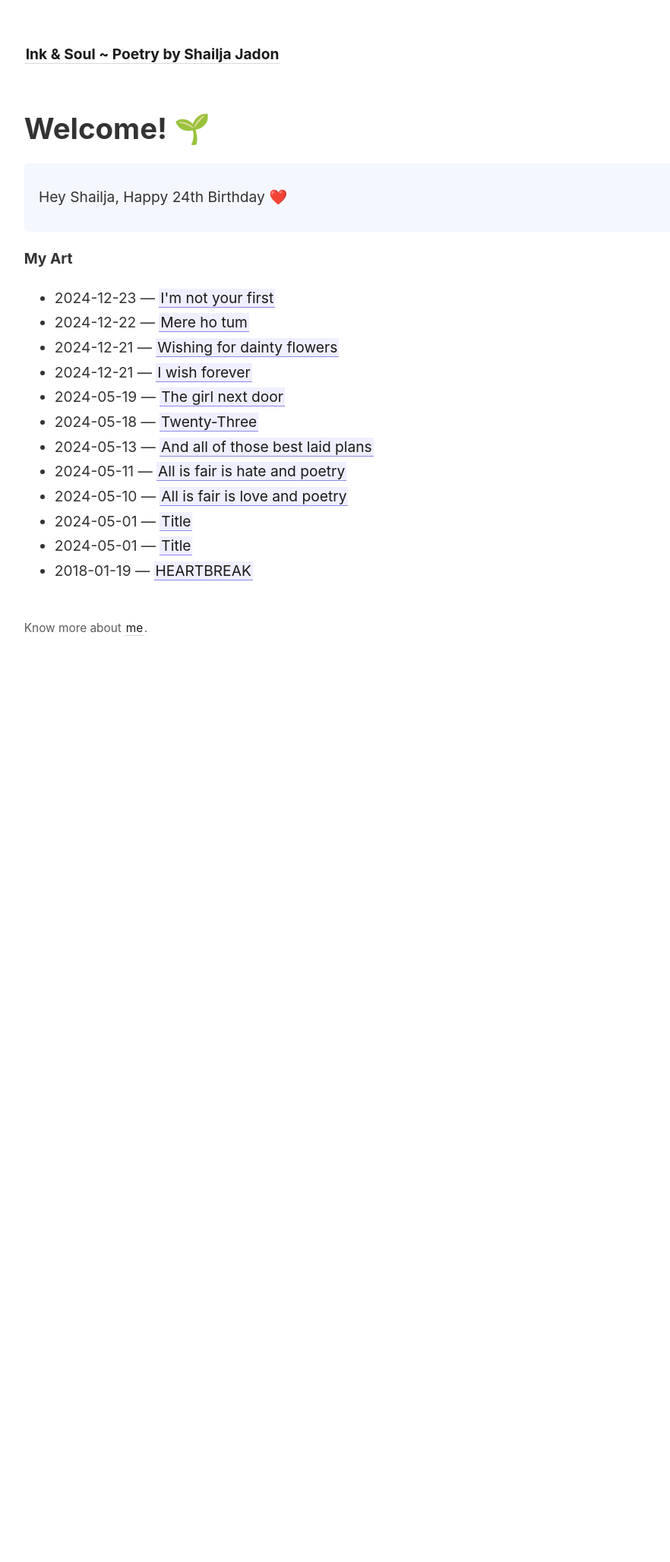
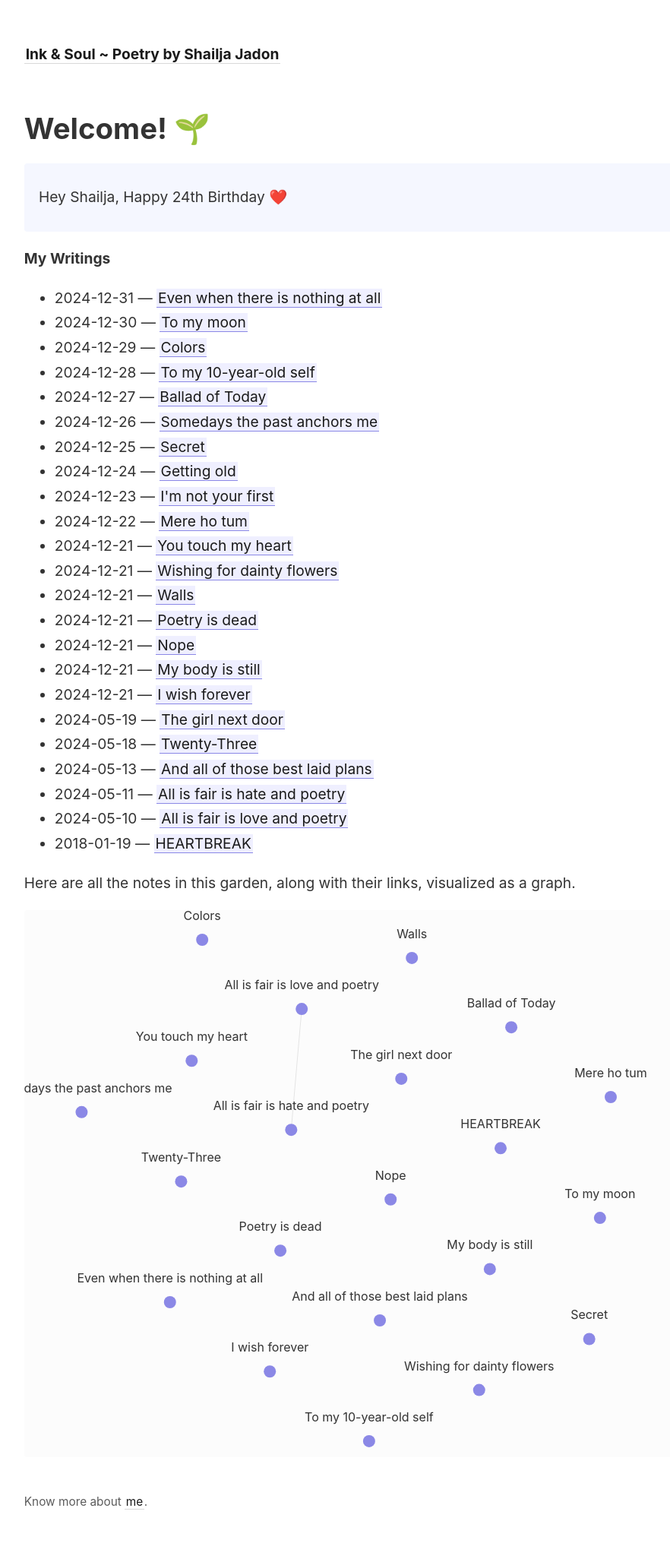
Before and after one commit to tusharnankani/poem, a Jekyll site: the page built from _pages/index.md, in a window 1280 px wide. Shown: the whole page at 76% size, without its empty margins (45-927 px from the left). Built offline with Jekyll 4.4.1, drawn with Linux system fonts in a browser that asks for light colours; before the commit the page ends 906 px from its top, so only the background shows below that.

Commit message:
2024 done

```diff
--- a/_layouts/note.html
+++ b/_layouts/note.html
@@ -44,6 +44,6 @@ layout: default
 
 <hr>
 
-<!-- <p>Here are all the notes in this garden, along with their links, visualized as a graph.</p> -->
+<!-- <p>Here are all the notes in this garden, along with their links, visualized as a graph.</p>
 
-<!-- {% include notes_graph.html %} -->
+{% include notes_graph.html %} -->
--- a/_notes/0.md
+++ /dev/null
@@ -1,9 +0,0 @@
----
-title: Title
-date: 2024-05-01
----
-
-<div class="poetry">
-
-
-</div>
--- /dev/null
+++ b/_notes/2024/Ballad of Today.md
@@ -0,0 +1,33 @@
+---
+title: Ballad of Today
+date: 2024-12-27
+---
+
+<div class="poetry">
+
+Here I am again today,
+Sipping coffee with no sugar.
+Remembered the first day we met,
+When you called me out for being a looker.
+
+Here I am again today,
+Listening to songs too loud for me.
+Remembered the day we talked along,
+Standing in the sun by the sea.
+
+Here I am again today,
+Reading our age old conversations,
+Remembering the day we almost fought,
+Recalling even our bleakest confrontation.
+
+Here I am again today,
+Weeping by your grave.
+Remembered the day you told me to love again,
+But I have already spent all that I saved.
+
+Here I am again today,
+Doing the things you loved to do,
+Holding these shards my hands run red,
+Holding pieces of me that are stained with you.
+
+</div>
--- /dev/null
+++ b/_notes/2024/Colors.md
@@ -0,0 +1,29 @@
+---
+title: Colors
+date: 2024-12-29
+---
+
+<div class="poetry">
+
+O dear rainbow paint me too,
+Fill my life with your hue.
+A mother's love as pure as white,
+Who cares and loves and holds me tight.
+A father's strength as robust as tawny,
+To clutch me when I'm thin and scrawny.
+The amity of a friend jolly and mellow,
+Like sunflowers blooming bright and yellow.
+And maybe a love to share my drink,
+Who embraces me through dusk's pink.
+O dear rainbow paint me too,
+Fill heart with your hue.
+A spoonful smile like golden honey,
+A green disdain for greed of money.
+A bit of grey won't do no harm,
+A pinch of crimson for some charm.
+A little azure just for grace,
+Like a ruby red rose no one can replace.
+O dear rainbow I want to be like you,
+Not one or two but all your hues.
+
+</div>
--- /dev/null
+++ b/_notes/2024/Even when there is nothing at all.md
@@ -0,0 +1,14 @@
+---
+title: Even when there is nothing at all
+date: 2024-12-31
+---
+
+<div class="poetry">
+
+And no one stands on the other side of the call.
+Even if you and I have nothing to say,
+And we stand under skies painted grey.
+Even when our hearts are shaded by blue,
+I'll never stop loving you
+
+</div>
--- /dev/null
+++ b/_notes/2024/Getting old.md
@@ -0,0 +1,33 @@
+---
+title: Getting old
+date: 2024-12-24
+---
+
+<div class="poetry">
+
+NOW I KEEP,
+OUR PICTURES IN A FOLDER.
+AND I CAN SEE HOW
+I'M GETTING OLD BUT,
+YOU'RE GETTING OLDER.
+
+I MISS HOW EVERYTIME I CRIED,
+I HAD YOUR SHOULDER.
+NOW THAT YOU'RE AWAY,
+I CAN FEEL HOW,
+I'M GETTING OLD,
+BUT YOU'RE GETTING OLDER.
+
+YEARS MAKE ME UGLY,
+AND MY HEART COLDER,
+BUT THERE'S A SEARING REALISATION,
+THAT IF I'M GETTING OLD,
+YOU'RE GETTING OLDER.
+
+TIME WON'T STOP,
+AND I CAN'T HOLD HER.
+OH BUT HOW I WISH,
+EVEN IF I'M GETTING GETTING OLD,
+YOU'RE WEREN'T GETTING OLDER...
+
+</div>
--- /dev/null
+++ b/_notes/2024/My body is still.md
@@ -0,0 +1,29 @@
+---
+title: My body is still
+date: 2024-12-21
+---
+
+Anxiety
+
+<div class="poetry">
+
+My body is still
+But my bones shake from within.
+My mind is broken
+Under my unbroken skin
+
+I am only plodding through
+So how is time running fast
+Life is supposed to be serene
+But it's somehow aghast
+
+There is so much to do
+And I'm falling behind
+So to cope I believe
+It's all in my mind
+
+</div>
+
+### Context
+
+This is from the time I was prepping for GRE for the second time. I don't think I've had anxiety like I did during that time.
--- /dev/null
+++ b/_notes/2024/Nope.md
@@ -0,0 +1,41 @@
+---
+title: Nope
+date: 2024-12-21
+---
+
+<div class="poetry">
+
+You string all these words,
+But none make sense to me,
+Your love holds me tight,
+'Til I can't breathe.
+You give your all,
+You make me smile,
+You're the best man,
+I have met in a while.
+You wash my shore,
+With gentle salt breeze.
+But I'm not a sailor,
+Of a calm still sea.
+Hands on hands
+Your touch so divine
+Give me the rush
+Like whiskey or wine
+Everything is perfect
+But not quite right
+Everytime I say so
+You find me impolite
+You made us dance
+On these failing rhythms
+Blind to see us scattering
+Through these prisms
+We need to stop
+You must let go
+The nights get darker
+With the sinking moon's glow
+No matter how long we dance
+In this nightly incandescence
+Your love for me
+Would never make sense
+
+</div>
--- /dev/null
+++ b/_notes/2024/Poetry is dead.md
@@ -0,0 +1,22 @@
+---
+title: Poetry is dead
+date: 2024-12-21
+---
+
+<div class="poetry">
+
+Poetry is dead
+Like petals of roses
+That rot and fell
+Like stories old
+That do not sell
+Like barren lands
+That do not yield
+Like open wounds
+That aren't healed
+Like words
+That are left unsaid
+My heart is gone
+And my poetry is dead
+
+</div>
--- /dev/null
+++ b/_notes/2024/Secret.md
@@ -0,0 +1,13 @@
+---
+title: Secret
+date: 2024-12-25
+---
+
+<div class="poetry">
+
+To my sun, moon and all my stars
+I'll paint your name in glitter hearts
+We'll burn ourselves in the night's blue
+A starry secret between me and you
+
+</div>
--- /dev/null
+++ b/_notes/2024/Somedays the past anchors me.md
@@ -0,0 +1,30 @@
+---
+title: Somedays the past anchors me
+date: 2024-12-26
+---
+
+<div class="poetry">
+
+Finally
+Somedays the past anchors me down,
+Other days its love tied around.
+Sometimes an invisible chain of no feelings at all,
+Hiding from sight and building walls.
+Locking rooms with my loneliness,
+Just to feel home only once.
+I love stargazing on the darkest nights,
+Knowing they died away burning bright.
+I'm all just fine but I don't like me so,
+Thinking I'm flying when I'm falling below.
+For days just wishing to be on the other side,
+Not anchored and drowned by the tides.
+Not tied or chained but balanced fine.
+Not building walls around stifling signs.
+Making room for all that comes.
+Waiting and watching what my chaos becomes.
+On the scales of black and white, I've settled for gray.
+After long long nights, it's finally day.
+Now that I've made peace with me,
+I know that I've finally set myself free.
+
+</div>
--- /dev/null
+++ b/_notes/2024/To my 10-year-old self.md
@@ -0,0 +1,69 @@
+---
+title: To my 10-year-old self
+date: 2024-12-28
+---
+
+<div class="poetry">
+
+Oh, look at you
+So young and fragile
+And look at me
+So old and agile.
+Oh, look at you
+So innocent and pure
+And look at me
+Too worldly and sure.
+So, I’ll tell you a word or two
+Just keep them in your heart
+For they may hold you up
+When you’re falling apart.
+Some people will stay
+Some people will leave.
+They will make you tough
+They will make you believe.
+They may give you smiles
+They may give you pain.
+You’ll have some losses
+But you’ll earn some gains.
+Be grateful to the angels
+But not the marshy men
+Cause if they let you down once
+They might as well do it again.
+Often good is very little
+And evil everywhere
+But a deal with the devil
+Would be an illicit affair.
+There will be times
+When life will seem farse
+You might be alone
+Or a hope too sparse
+That is okay
+You will be just fine.
+To make you strong
+Is probably the cosmic design.
+You will be judged
+On what you speak.
+You will be judged
+When you are weak.
+You will be judged
+On your choice of men.
+You will be judged
+On the words of your pen.
+But you too are doubly edged
+Good and evil both conjoint.
+You aren’t just any one
+But side of the same coin.
+Your soul is fire
+And your heart is ice
+And fates turn faces
+Like a rolling dice.
+Have yourself as you are
+And fates will turn your way
+Life won’t be a fairyland
+But a good place to stay.
+So, who am I?
+You may sit and ponder
+Just know that
+I am you but stronger.
+
+</div>
--- /dev/null
+++ b/_notes/2024/To my moon.md
@@ -0,0 +1,25 @@
+---
+title: To my moon
+date: 2024-12-30
+---
+
+<div class="poetry">
+
+Sea touches the sand,
+With its eb and flow,
+Their love is the tide,
+That comes and goes.
+Sun burns for the moon,
+Moon sings to its sweet,
+They love from distance,
+Cursed to never meet.
+Love is a bane.
+Love is a boon.
+You can be the sea.
+You can be the moon.
+I'll be your sand,
+When things go wrong,
+Or be your sun,
+To listen to your song.
+
+</div>
--- /dev/null
+++ b/_notes/2024/Walls.md
@@ -0,0 +1,33 @@
+---
+title: Walls
+date: 2024-12-21
+---
+
+<div class="poetry">
+
+I've built all these walls
+Too high to climb
+It's dark and lonely
+Almost like death inside
+I've chipped all my nails
+When I clawed these walls
+I lose to myself
+In all my rubbish brawls
+I screamed so loud
+I lost my voice
+The wall stood menacingly
+With all its poise
+All these punches
+Broke my bones
+The walls are closing in
+To my darkest zones
+It's my choice
+To walk down the ledge
+But I think it's the walls
+That push me off the edge
+And I keep falling
+Thinking I'm too broken
+Though doors were never closed
+But never really opened
+
+</div>
--- /dev/null
+++ b/_notes/2024/You touch my heart.md
@@ -0,0 +1,26 @@
+---
+title: You touch my heart
+date: 2024-12-21
+---
+
+<div class="poetry">
+
+To my dearest,
+You touch my heart
+But not like lovers do
+You make me smile
+With a joke or two
+You listen to me
+And about my day
+I know I won't
+But I hope I'd stay
+Even if I do
+We'll run out of time
+So to keep you here
+I string this rhyme
+Something to look upon
+When we drift apart
+Reminding me
+How you touched my heart
+
+</div>
--- a/_notes/raw/sample.md
+++ /dev/null
@@ -1,23 +0,0 @@
----
-title: Title
-date: 2024-05-01
----
-
-### Context
-
-Poetry background and context setting
-
-# Title
-
-<div class="poetry">
-
-Stanza 1,
-line 1,
-line 2,
-
-
-Stanza 2,
-line 1,
-line 2,
-
-</div>
--- a/_pages/index.md
+++ b/_pages/index.md
@@ -13,7 +13,7 @@ permalink: /
 </p>
 
 
-<strong>My Art</strong>
+<strong>My Writings</strong>
 
 <ul>
   {% assign recent_notes = site.notes | sort: "date" | reverse %}
@@ -24,6 +24,11 @@ permalink: /
   {% endfor %}
 </ul>
 
+
+<p>Here are all the notes in this garden, along with their links, visualized as a graph.</p>
+
+{% include notes_graph.html %}
+
 <style>
   .wrapper {
     max-width: 46em;
```
Also changed, not shown: _notes/2024/All is fair is hate and poetry.md (+2 -0 lines), _notes/2024/And all of those best laid plans.md (+2 -0 lines).
